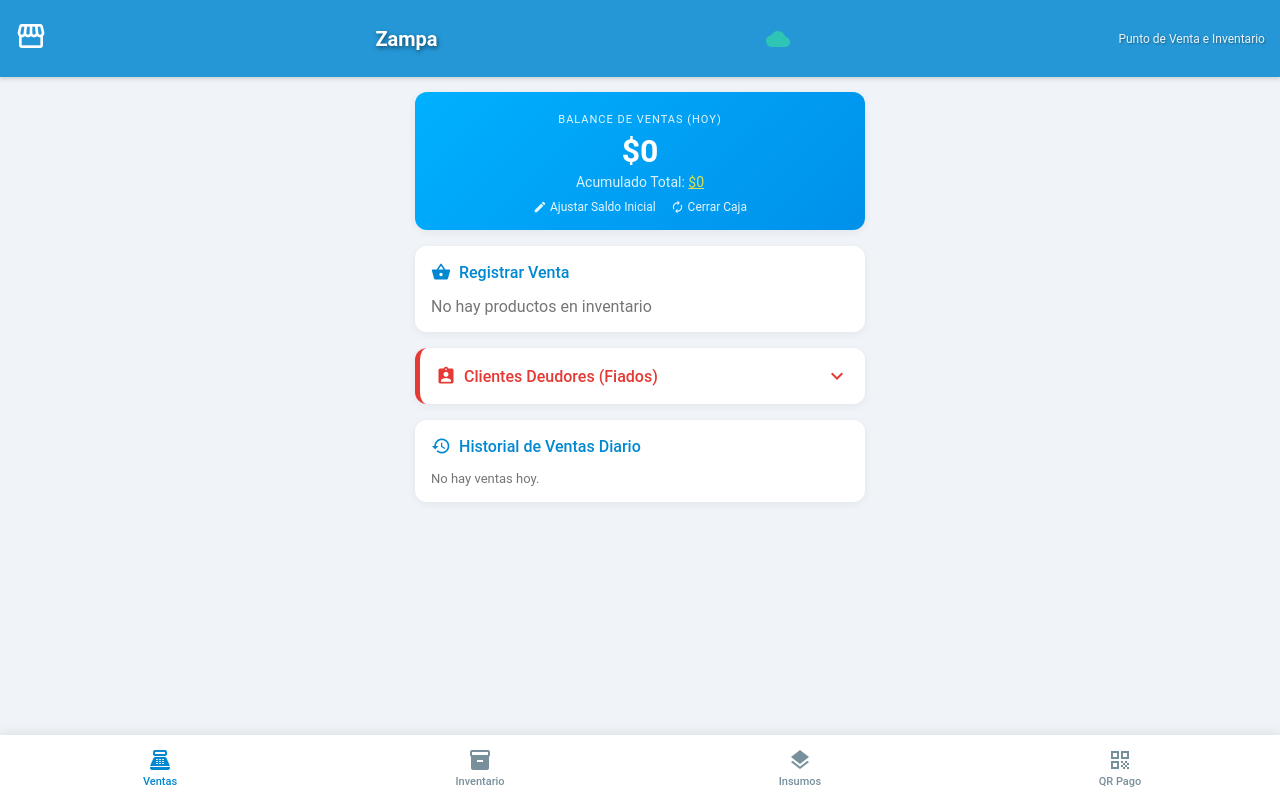
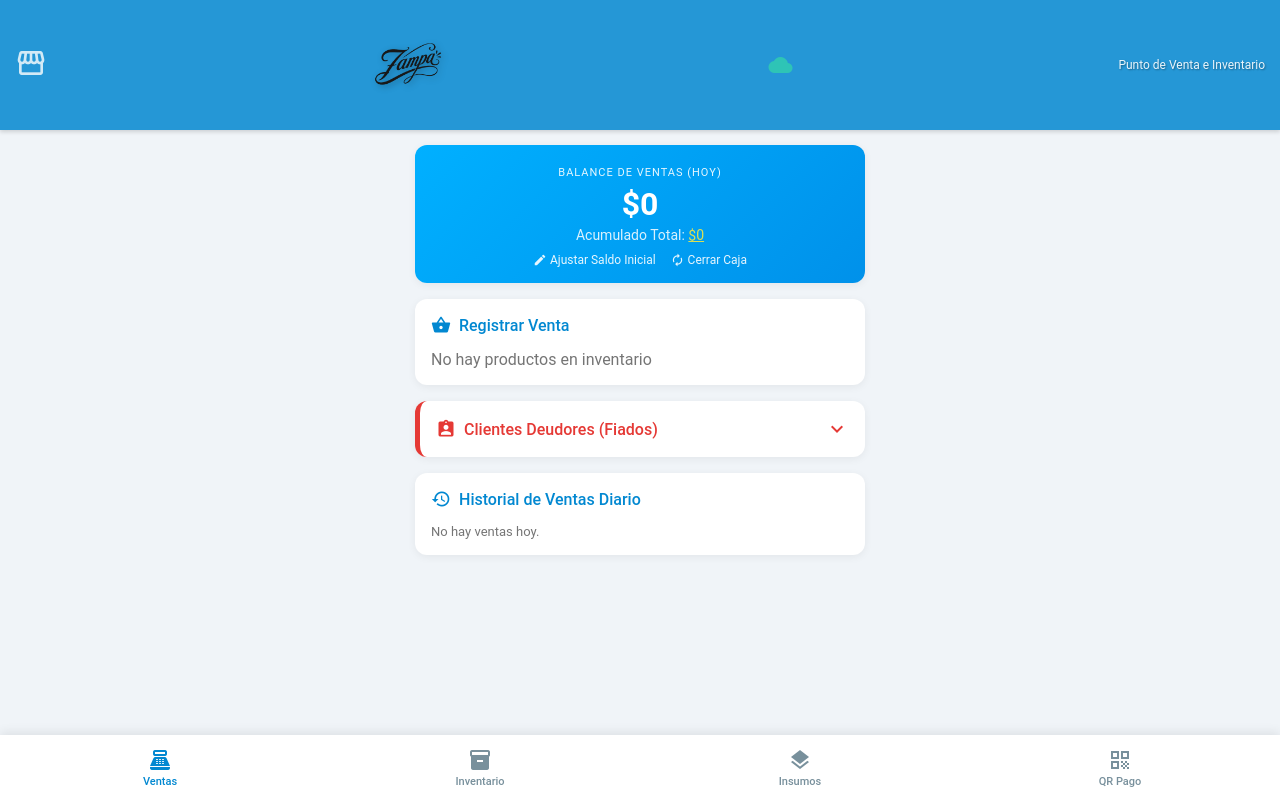
Before and after one commit to Faantasydev/Empanadapp, a plain HTML site: page index.html in a window 1280 px wide. Drawn offline with Linux system fonts and the light colour scheme; no server answers.

Commit message:
Add files via upload

```diff
--- a/index.html
+++ b/index.html
@@ -10,12 +10,16 @@
 </head>
 <body>
 
-    <header class="header-control">
-        <span class="material-icons header-icon">storefront</span>
-        <h1>Zampa</h1>
-		<span id="icono-nube" class="material-icons nube-sincronizada">cloud</span>
+        <header class="header-control">
+        <span class="material-icons header-icon" style="opacity: 0.8;">storefront</span>
+
+        <!-- Tu logo de Zampa con diseño de lettering propio -->
+        <img src="logo-zampa.png" alt="Zampa Logo" style="height: 70px; margin: 10px 0; object-fit: contain; filter: drop-shadow(2px 2px 3px rgba(0,0,0,0.3));">
+
+        <span id="icono-nube" class="material-icons nube-sincronizada">cloud</span>
         <p>Punto de Venta e Inventario</p>
     </header>
+
 
     <div class="container">
 
```
Also changed, not shown: logo-zampa.png (added).
